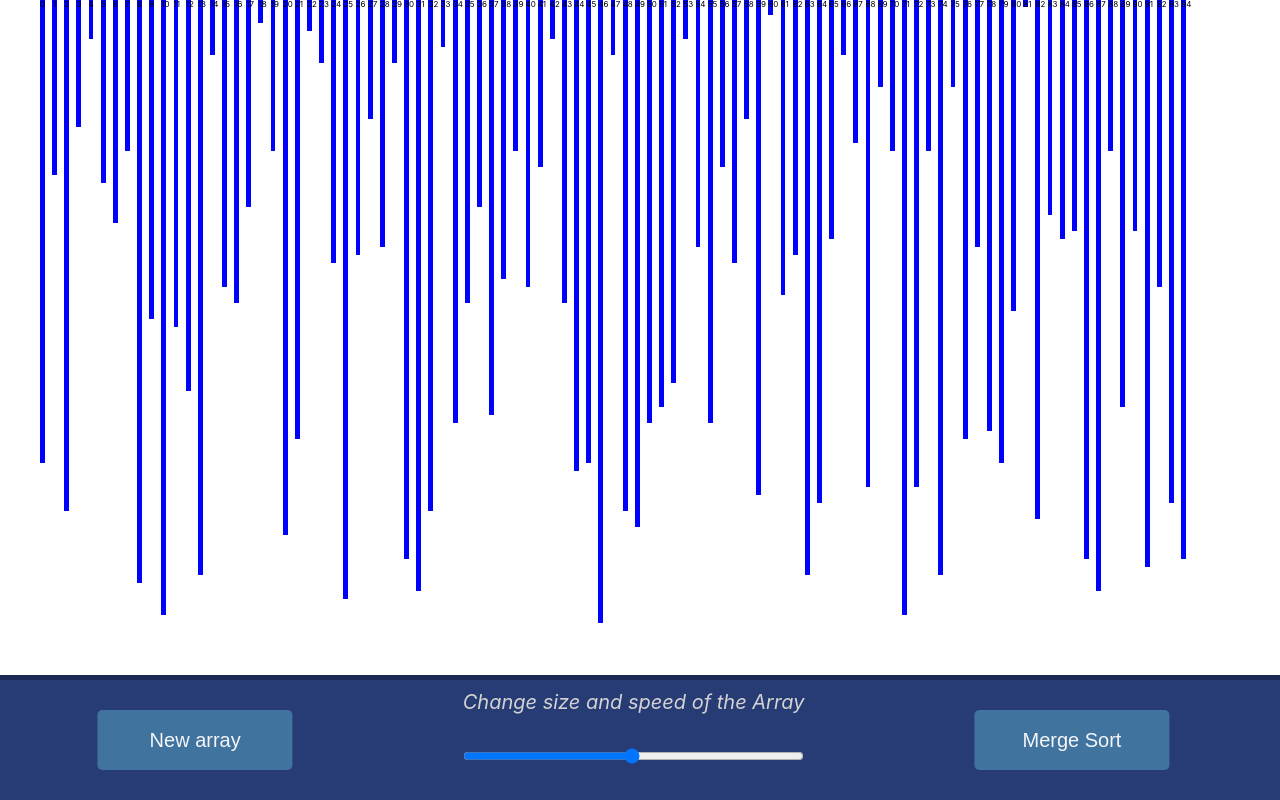
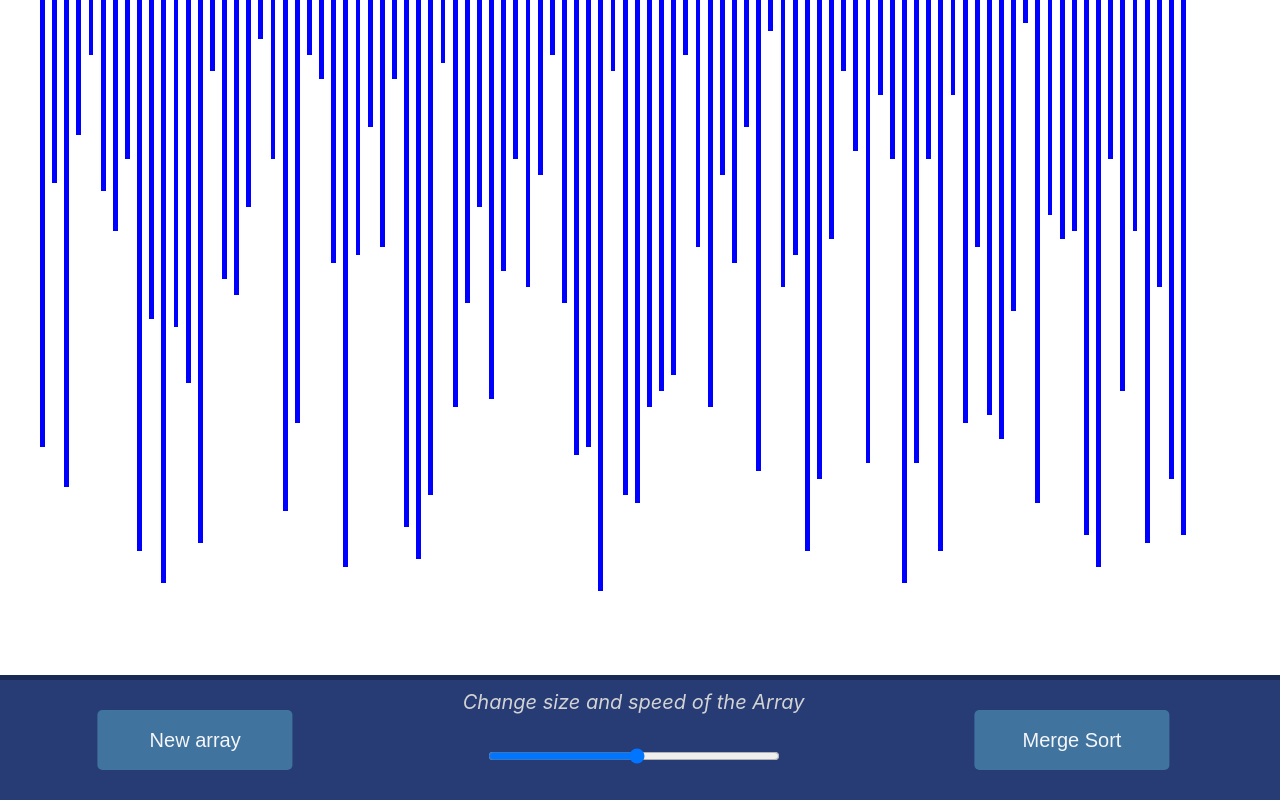
Before and after one commit to Dfredude/sorting-visualizer, a React (Create React App) app: page / in a window 1280 px wide. Built offline with nearby package versions, Linux system fonts and the light colour scheme.

Commit message:
Added bar value text

```diff
--- a/src/SortingVisualizer/SortingVisualizer.css
+++ b/src/SortingVisualizer/SortingVisualizer.css
@@ -57,7 +57,7 @@ button {
 }
 
 #adjusting-bar {
-  width: 70%; /* Full-width */
+  width: 60%; /* Full-width */
   height: 30%; /* Specified height */
   margin-top: 3vh;
   background: #d3d3d3; /* Grey background */
@@ -79,3 +79,8 @@ button {
   color: #d3d3d3;
   font-style: italic;
 }
+
+.array-bar-text {
+  font-size: 300%;
+  color: #f5f6fa;
+}
--- a/src/SortingVisualizer/SortingVisualizer.jsx
+++ b/src/SortingVisualizer/SortingVisualizer.jsx
@@ -4,7 +4,7 @@ import './SortingVisualizer.css';
 
 const defaultColor = 'blue';
 const comparingColor = 'red';
-const renderer = 5.7;
+const renderer = 6;
 
 export default class SortingVisualizer extends React.Component {
     constructor(props) {
@@ -20,6 +20,7 @@ export default class SortingVisualizer extends React.Component {
       this.running = false;
       this.ran = false;
       this.changed = false;
+      this.status_bar_values_text = false;
     }
 
     componentDidMount(){
@@ -29,16 +30,20 @@ export default class SortingVisualizer extends React.Component {
     componentDidUpdate(){
       if (this.changed=== true){
         const bars = document.getElementsByClassName("array-bar");
-      for(let i=0; i<bars.length; i++){
         const new_width = 40/bars.length;
-        bars[i].style.width = `${new_width}%`;
-        //if (new_width > 1.66){
-        //  bars[i].appendChild(bars[i].index)
-        //}
+        for(let i=0; i<bars.length; i++){
+          bars[i].style.width = `${new_width}%`;
+        }
+      if (this.state.amount_of_bars < 13){
+        let bar_texts = document.getElementsByClassName("array-bar-text");
+        let bars = document.getElementsByClassName("array-bar");
+        for (let i=0; i<bar_texts.length; i++){
+          bar_texts[i].textContent = bars[i].style.height.slice(0,-2);
+        }
+        this.status_bar_values_text = true;
       }
+      this.changed = false;
       }
-
-
     }
 
     resetArray(){
@@ -48,10 +53,19 @@ export default class SortingVisualizer extends React.Component {
         this.resetColors();
       }
       for (let i = 0; i<this.state.amount_of_bars; i++) {
-        let value = randomIntFromInterval(5,450);
+        let value = randomIntFromInterval(20,450);
         array.push(value);
       }
       this.setState({array});
+      if (this.status_bar_values_text){
+        if (this.state.amount_of_bars > 12){
+          let bar_texts = document.getElementsByClassName("array-bar-text");
+          let bars = document.getElementsByClassName("array-bar");
+          for (let i=0; i<bar_texts.length; i++){
+            bar_texts[i].textContent = null;
+          }
+        }
+      }
     }
 
     resetColors(){
@@ -91,8 +105,10 @@ export default class SortingVisualizer extends React.Component {
           }, i * this.animation_speed)
         }
         else if (animation.type === 'swap') {
-          const bar1Style = arraybars[animation.items[0].index].style;
-          const bar2Style = arraybars[animation.items[1].index].style;
+          const bar1 = arraybars[animation.items[0].index];
+          const bar2 = arraybars[animation.items[1].index];
+          const bar1Style = bar1.style;
+          const bar2Style = bar2.style;
           let height1 = animation.items[0].value;
           let height2 = animation.items[1].value;
           setTimeout(() => {
@@ -142,6 +158,9 @@ export default class SortingVisualizer extends React.Component {
     mergeSort(){
       this.animations = new Animations();
       //This functions returns all animations within the animations object
+      if (document.getElementsByClassName('bar-value').length>0){
+        this.status_bar_values_text = true;
+      }
       mergeSortFuncRender(this.state.array, createValueBars(this.state.array), this.animations, this.state.array.length);
       this.renderAnimations(this.animations);
       this.disableInterface();
@@ -174,7 +193,6 @@ export default class SortingVisualizer extends React.Component {
     }
 
     handleChange(){
-      const prev_amount_of_bars = this.state.amount_of_bars;
       let value = document.getElementById("adjusting-bar").value;
       //let bars_width = width_interpolation(value);
       let amount_of_bars = value;
@@ -191,12 +209,11 @@ export default class SortingVisualizer extends React.Component {
 
     render(){
       const {array} = this.state;
-      const bars = document.getElementsByClassName("array-bar");
       return (<div className="application">
         <div className="array-container">
         {array.map((value, idx) => (
-          <div className="array-bar" key={idx} style={{height: `${Math.floor(value/renderer)}vh`}}>
-            {idx}
+          <div className="array-bar" id={idx} key={idx} style={{height: `${Math.floor(value/renderer)}vh`}}>
+            <div className="array-bar-text"></div>
           </div>
         ))}
         </div>
@@ -207,7 +224,7 @@ export default class SortingVisualizer extends React.Component {
             <div className="separator"></div>
             <div className="adjusting-bar-container">
               <div className="text">Change size and speed of the Array</div>
-              <input type="range" min="6" max="95" id="adjusting-bar" onChange={() => this.handleChange()}/>
+              <input type="range" min="3" max="95" id="adjusting-bar" onChange={() => this.handleChange()}/>
             </div>
             <div className="separator"></div>
             <div className="button-container">
```
